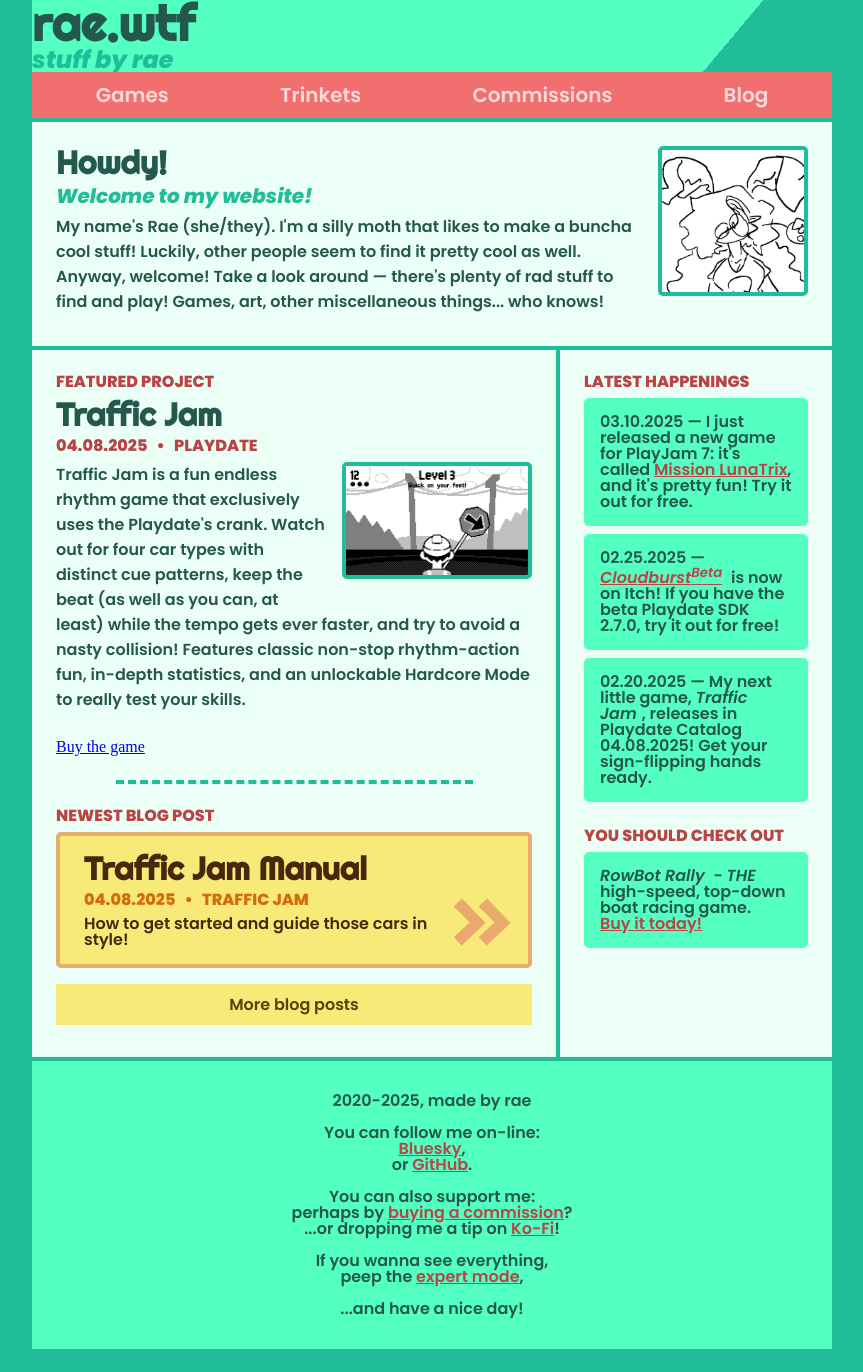
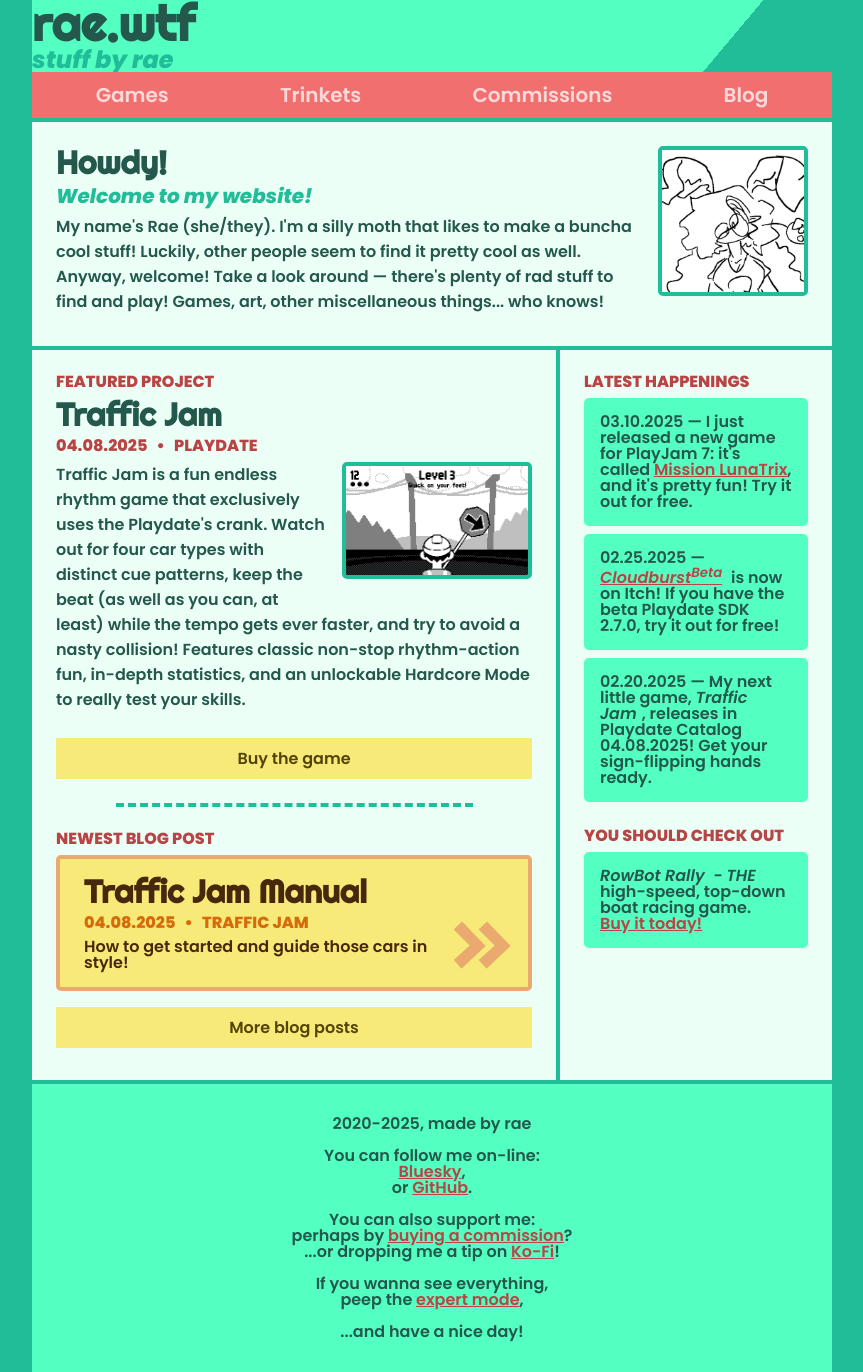
Before and after one commit to raewtf/raewtf.github.io, a Jekyll site: the page built from index.html, in a window 1280 px wide. Shown: the whole page, without its empty margins (208-1071 px from the left). Built offline with Jekyll 4.4.1, drawn with Linux system fonts in a browser that asks for light colours; before the commit the page ends 1349 px from its top, so only the background shows below that.

Commit message:
i can never make Just One commit huh.

```diff
--- a/games/index.html
+++ b/games/index.html
@@ -45,7 +45,7 @@
 			<img src="traffic_preview.gif" />
 			<p>Traffic Jam is a fun endless rhythm game that exclusively uses the Playdate's crank. Watch out for four car types with distinct cue patterns, keep the beat (as well as you can, at least) while the tempo gets ever faster, and try to avoid a nasty collision! Features classic non-stop rhythm-action fun, in-depth statistics, and an unlockable Hardcore Mode to really test your skills.</p>
 			<br>
-			<a href="https://play.date/games/traffic-jam">Buy the game</a>
+			<a href="https://play.date/games/traffic-jam" class="button">Buy the game</a>
 			<hr>
 			<h1>Mission LunaTrix</h1>
 			<h3>03.10.2025&nbsp;&nbsp;&nbsp;•&nbsp;&nbsp;&nbsp;Playdate</h3>
--- a/index.html
+++ b/index.html
@@ -55,7 +55,7 @@
 			<img src="games/traffic_preview.gif" />
 			<p>Traffic Jam is a fun endless rhythm game that exclusively uses the Playdate's crank. Watch out for four car types with distinct cue patterns, keep the beat (as well as you can, at least) while the tempo gets ever faster, and try to avoid a nasty collision! Features classic non-stop rhythm-action fun, in-depth statistics, and an unlockable Hardcore Mode to really test your skills.</p>
 			<br>
-			<a href="https://play.date/games/traffic-jam">Buy the game</a>
+			<a href="https://play.date/games/traffic-jam" class="button">Buy the game</a>
 			<hr>
             <h3>Newest Blog Post</h3>
             {% for post in site.posts limit:1 %}
```
